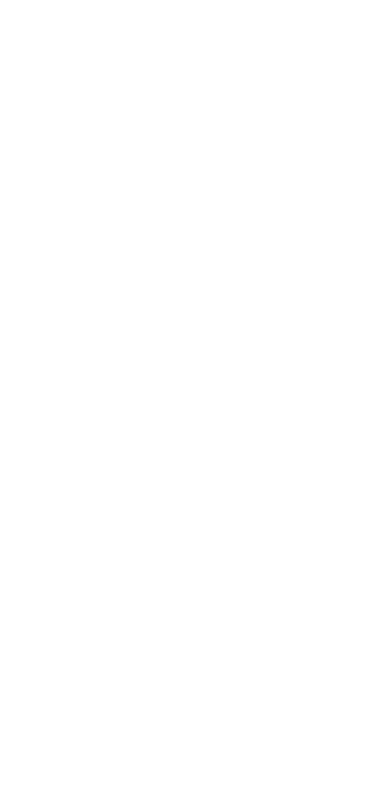
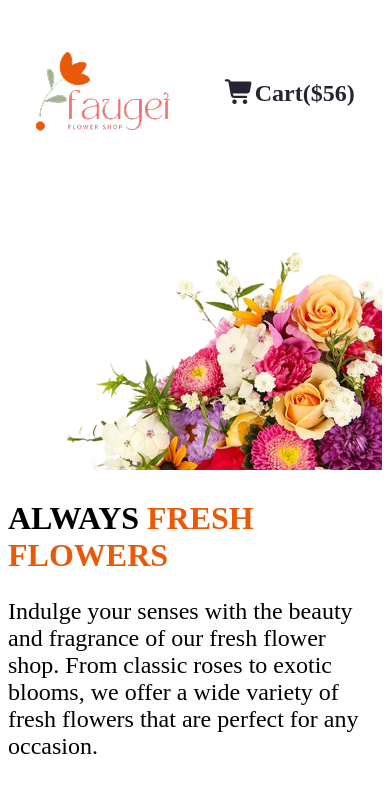
Before and after one commit to mdsujonislam666/assignment02module12, a plain HTML site: page index.html in a window 390 px wide. Drawn offline with Linux system fonts and the light colour scheme.

Commit message:
this is my second code push for header section

```diff
--- a/index.html
+++ b/index.html
@@ -1,13 +1,66 @@
 <!DOCTYPE html>
 <html lang="en">
+
 <head>
     <meta charset="UTF-8">
     <meta name="viewport" content="width=device-width, initial-scale=1.0">
     <title>Assignment 02 Responsive website</title>
+
+    <!-- css link -->
+    <link rel="stylesheet" href="styles/style.css">
+
+
+    <!-- google font link -->
+    <link rel="preconnect" href="https://fonts.googleapis.com">
+    <link rel="preconnect" href="https://fonts.gstatic.com" crossorigin>
+    <link href="https://fonts.googleapis.com/css2?family=Noto+Serif:ital,wght@0,100..900;1,100..900&display=swap"
+        rel="stylesheet">
+
+    <!-- fontawesome cdn link -->
+    <link rel="stylesheet" href="https://cdnjs.cloudflare.com/ajax/libs/font-awesome/7.0.0/css/all.min.css"
+        integrity="sha512-DxV+EoADOkOygM4IR9yXP8Sb2qwgidEmeqAEmDKIOfPRQZOWbXCzLC6vjbZyy0vPisbH2SyW27+ddLVCN+OMzQ=="
+        crossorigin="anonymous" referrerpolicy="no-referrer" />
 </head>
+
 <body>
     <header>
+        <!-- navber section -->
+        <section class="navber-container">
+            <div>
+                <img src="images/logo.png" alt="">
+            </div>
+            <div class="nav-container2">
+                <ul>
+                    <div class="display-hidden">
+                        <li><a href="" class="home-cart">Home</a></li>
+                        <li><a href="" class="shop-about">Shop</a></li>
+                        <li><a href="" class="shop-about">About us</a></li>
+                    </div>
+                    <li>
+                        <a href="" class="home-cart">
+                            <i class="fa-solid fa-cart-shopping"></i>Cart($56)
+                        </a>
+                    </li>
+                </ul>
+            </div>
+        </section>
 
+        <!-- header section -->
+        <section class="header-container">
+            <div class="header-content">
+                <h1 class="header-title">
+                    ALWAYS
+                    <span class="title-common-color"> FRESH <br> FLOWERS
+                    </span>
+                </h1>
+                <p class="header-discription">
+                    Indulge your senses with the beauty and fragrance of our fresh flower shop. From classic roses to exotic blooms, we offer a wide variety of fresh flowers that are perfect for any occasion.
+                </p>
+            </div>
+            <div class="header-image">
+                <img src="images/hero-flower.png" alt="">
+            </div>
+        </section>
     </header>
     <main>
 
@@ -17,4 +70,5 @@
     </footer>
 
 </body>
+
 </html>
--- /dev/null
+++ b/styles/style.css
@@ -0,0 +1,126 @@
+/* google font css */
+.noto-serif-regular {
+  font-family: "Noto Serif", serif;
+  font-optical-sizing: auto;
+  font-weight: auto;
+  font-style: normal;
+}
+
+/* shared styles */
+.title-common-color{
+    color: #E95A08;
+}
+
+/* navber styles css */
+.navber-container{
+    max-width: 1140px;
+    margin: 0 auto;
+    display: flex;
+    justify-content: space-between;
+    align-items: center;
+    text-align: center;
+    margin-top: 50px;
+}
+.nav-container2 ul{
+    list-style: none;
+    display: flex;
+    gap: 50px;
+    font-size: 2rem;
+    font-weight: bold;
+}
+.display-hidden{
+    display: flex;
+    gap: 50px;
+}
+.cart{
+    display: flex;
+}
+.nav-container2 ul a{
+    text-decoration: none;
+}
+.shop-about{
+    color: #8987A1;
+}
+.home-cart{
+    color: #252432;
+}
+
+/* header section styles */
+.header-container{
+    display: flex;
+    max-width: 1140px;
+    margin: 0 auto;
+    margin-top: 100px;
+    margin-bottom: 50px;
+}
+.header-content{
+    max-width: 570px;
+}
+.header-title{
+    font-size: 3.5rem;
+    margin-bottom: 0px;
+}
+
+.header-discription{
+    font-size: 1.5rem;
+}
+.header-image{
+    width: 100%;
+}
+
+/* our plants section styles */
+.our-plants-container{
+    display: flex;
+    justify-content: center;
+    max-width: 1140px;
+    margin: 0 auto;
+}
+.our-plant-content{
+    max-width: 800px;
+    align-items: center;
+    text-align: center;
+}
+.ourPlant-title{
+    font-size: 3.5rem;
+    margin-bottom: 0px;
+}
+.ourplant-discription{
+    font-size: 1.5rem;
+}
+
+@media screen and (max-width: 576px) {
+    /* nav section responsive */
+    .navber-container{
+        margin-left: 20px;
+        margin-right: 20px;
+        display: flex;
+        justify-content: space-around;
+    }
+    .display-hidden{
+        display: none;
+    }
+    .nav-container2 ul{
+        font-size: 1.5rem;
+    }
+
+    /* header section responsive */
+    .header-container{
+        flex-direction: column-reverse;
+    }
+    .header-content{
+        width: 576px;
+    }
+    .header-title{
+        font-size: 2rem;
+    }
+    .header-discription p{
+        font-size: 1rem;
+        width: 100%;
+    }
+    .header-image img{
+        width: 100%;
+    }
+    .header-content{
+        width: 100%;
+    }
+}
```
Also changed, not shown: images/deal-ana.png (added), images/deal-bloom.png (added), images/deal-zabo.png (added), images/flower-store.png (added), images/hero-flower.png (added), images/icon-facebook.png (added), images/icon-linkedin.png (added), images/icon-twitter.png (added), images/icon-youtube.png (added), images/logo.png (added), images/news-letter-bg.png (added), images/sample-flower-image.png (added), images/trusted-badge.png (added).
